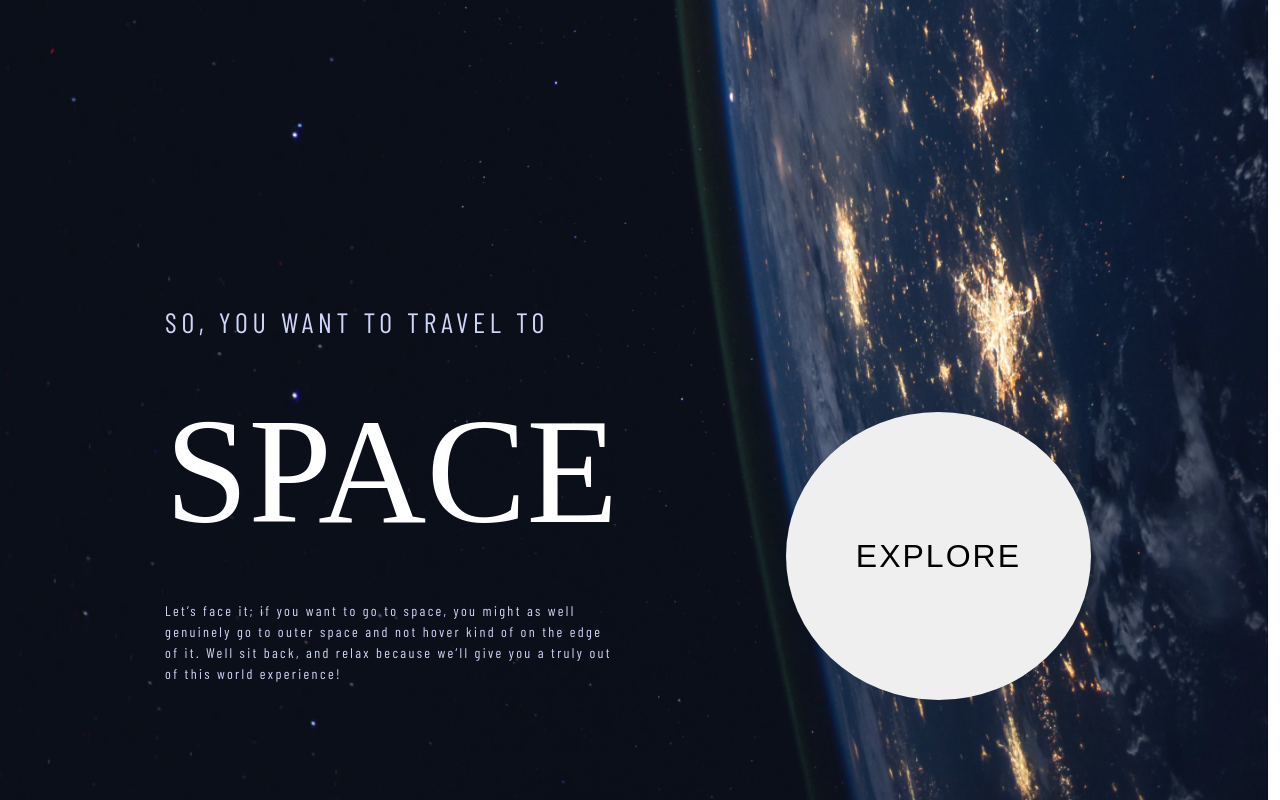
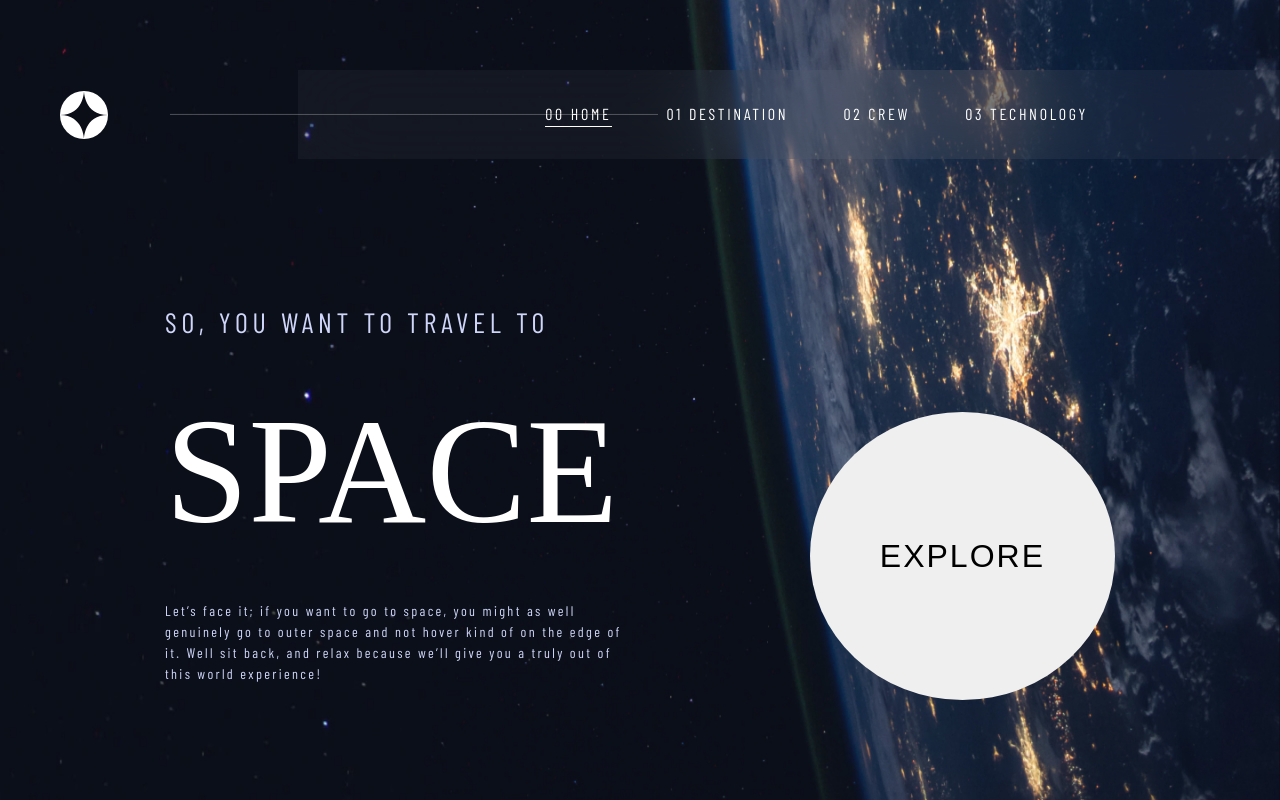
Before and after one commit to Mentoring-Repository/app7-space-tourism, a React (Create React App) app: page / in a window 1280 px wide. Built offline with nearby package versions, Linux system fonts and the light colour scheme; a web font is replaced by a local one.

Commit message:
header
header

```diff
--- a/src/App.css
+++ b/src/App.css
@@ -29,3 +29,7 @@ a {
     color: black;
 
 }
+
+.row.homepage{
+    --bs-gutter-x : 0 !important;
+}
--- a/src/App.js
+++ b/src/App.js
@@ -1,11 +1,12 @@
 import './App.css';
 import { createBrowserRouter, RouterProvider } from 'react-router-dom';
 import Homepage from './Page/Homepage';
-
+import Header from './Components/Header/Header';
 const router = createBrowserRouter([
   {
     path:'/',
     element: <Homepage />
+
   }
 ])
 
@@ -13,7 +14,10 @@ const router = createBrowserRouter([
 
 function App() {
   return (
+    <>
+    <Header/>
     <RouterProvider router={router}/>
+    </>
   );
 }
 
--- /dev/null
+++ b/src/Components/Header/Header.css
@@ -0,0 +1,54 @@
+header{
+    position: absolute;
+    left: 60px;
+    top: 70px;
+    display: flex;
+    flex-direction: row;
+    justify-content: space-between;
+    align-items: center;
+
+    width: calc(100% - 60px );
+    font-family: 'Barlow Condensed', sans-serif;
+
+}
+header hr{
+    height: 2px;
+    width: 40%;
+    opacity: 0.2515;
+    background: #FFF;
+    position: absolute;
+    top: 26.5px;
+    left: 9%;
+    z-index: 10;
+
+}
+header nav{
+    background: rgba(255, 255, 255, 0.04);
+
+    backdrop-filter: blur(40.774227142333984px);
+}
+
+nav ul{
+    display: flex;
+    flex-direction: row;
+    justify-content: space-around;
+    padding: 2rem 12rem;
+    list-style: none;
+    margin: 0;
+}
+
+nav ul li {
+    margin-left: 55px;
+
+}
+
+nav ul li a {
+    color: white;
+    letter-spacing: 2.7px;
+    font-size: 16px;
+    text-transform: uppercase;
+}
+
+.active{
+    border-bottom: 1px solid white;
+}
--- /dev/null
+++ b/src/Components/Header/Header.js
@@ -0,0 +1,25 @@
+import "./Header.css"
+
+
+
+const Header = ()=>{
+
+
+    return(
+        <header>
+            <img src="images/Logo.svg" alt="" />
+            <hr />
+            <nav>
+                <ul>
+                    <li className="active"><a href="/" >00 Home</a></li>
+                    <li><a href="/destination">01 Destination</a></li>
+                    <li><a href="/crew">02 Crew</a></li>
+                    <li><a href="/technology">03 Technology</a></li>
+                </ul>
+            </nav>
+        </header>
+    )
+}
+
+
+export default Header
```
